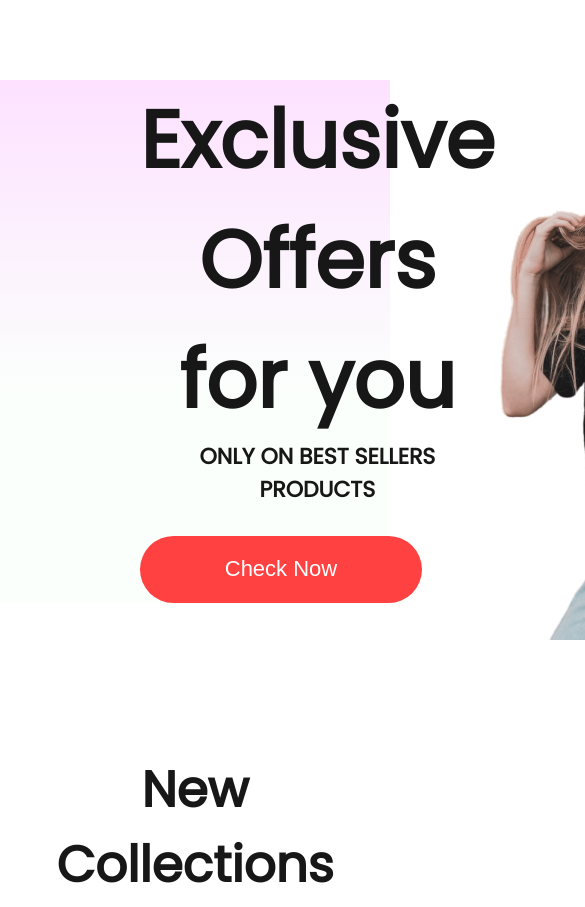
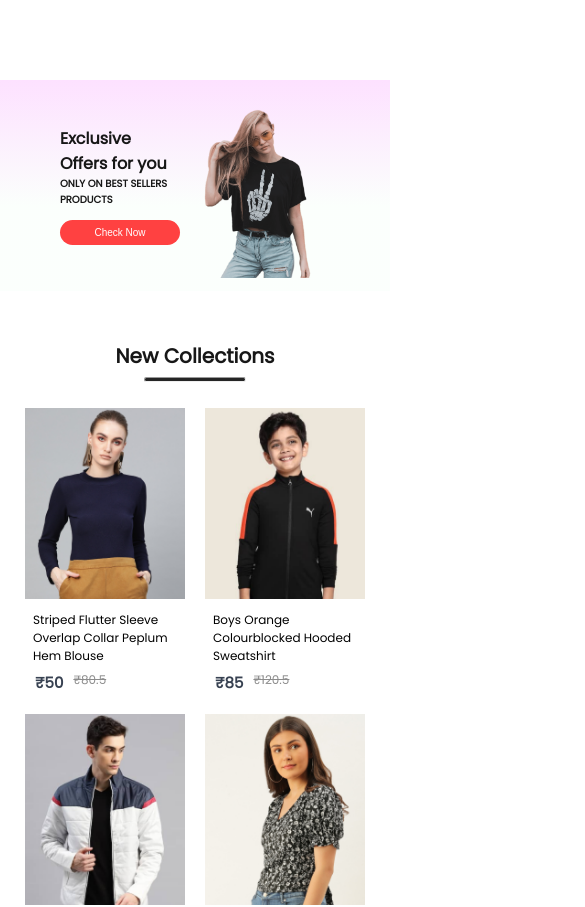
Before and after one commit to DileepChandra9597/E-Commerce-Website, a React (Create React App) app: page / in a window 390 px wide. Shown: the part 1760-2667 px from the top of the page, 585 px wide, since content can reach past the window. Built offline with nearby package versions, Linux system fonts and the light colour scheme.

Commit message:
fix: added css properties for less resolutions in Offers and NewCollections page

```diff
--- a/src/Components/NewCollections/NewCollections.css
+++ b/src/Components/NewCollections/NewCollections.css
@@ -4,7 +4,7 @@
     align-items: center;
     gap: 10px;
     margin-top: 50px;
-    margin-bottom: 100px;
+    margin-bottom: 10px;
 }
 .new-collections h1{
     color: #171717;
@@ -17,10 +17,57 @@
     border-radius: 10px;
     background: #252525;
 }
-
 .collections{
     display: grid;
+    gap: 20px;
     grid-template-columns: 1fr 1fr 1fr 1fr;
     grid-row-gap: 20px;
     margin-top: 50px;
 }
+@media(max-width:1280px){
+    .new-collections h1{
+        font-size: 40px;
+    }
+    .new-collections hr{
+        width: 160px;
+        height: 4px;
+    }
+    .collections{
+        gap: 20px;
+        margin-top: 30px;
+    }
+}
+@media(max-width:1024px){
+    .new-collections h1{
+        font-size: 30px;
+    }
+    .new-collections hr{
+        width: 120px;
+        height: 3px;
+    }
+    .collections{
+        gap: 15px;
+        margin-top: 20px;
+    }
+}
+ @media(max-width:800px){
+    .new-collections{
+        gap: 6px;
+    }
+    .new-collections h1{
+        font-size: 20px;
+    }
+    .new-collections hr{
+        width: 100px;
+    }
+    .collections{
+        gap: 5px;
+    }
+}
+@media(max-width:500px){
+    .collections{
+        display: grid;
+        grid-template-columns: 1fr 1fr;
+        gap: 20px;
+    }
+}
--- a/src/Components/Offers/Offers.css
+++ b/src/Components/Offers/Offers.css
@@ -13,18 +13,21 @@
     display: flex;
     flex-direction: column;
     justify-content: center;
+    text-align: left;
 }
 .offers-left h1{
     display: flex;
     color: #171717;
-    font-size: 80px;
+    font-size: 70px;
     font-weight: 600;
+    transition: 0.5s;
 }
 .offers-left p{
     display: flex;
     color: #171717;
     font-size: 22px;
     font-weight: 600;
+    transition: 0.5s;
 }
 .offers-left button{
     width: 282px;
@@ -37,6 +40,7 @@
     font-weight: 500;
     margin-top: 30px;
     cursor: pointer;
+    transition: 0.5s;
 }
 .offers-right{
     flex: 1;
@@ -44,4 +48,92 @@
     justify-content: center;
     align-items: center;
     padding-top: 50px;
+    transition: 0.5s;
 }
+@media(max-width:1280px){
+    .offers{
+        padding: 0px 80px;
+        margin-bottom: 120px
+    }
+    .offers-left h1{
+        font-size: 40px;
+    }
+    .offers-left p{
+        font-size: 18px;
+    }
+    .offers-right img{
+        width: 300px;
+    }
+    .offers-left button{
+        width: 220px;
+        height: 50px;
+        font-size: 18px;
+    }
+    .offers-right{
+        padding-top: 30px;
+    }
+}
+@media(max-width:1024px){
+    .offers{
+        padding: 0px 60px;
+        margin-bottom: 80px;
+        height: 40vh;
+    }
+    .offers-left h1{
+        font-size: 30px;
+    }
+    .offers-left p{
+        font-size: 16px;
+    }
+    .offers-right img{
+        width: 200px;
+    }
+    .offers-left button{
+        width: 160px;
+        height: 40px;
+        font-size: 16px;
+    }
+    .offers-right{
+        padding-top: 10px;
+    }
+}
+@media(max-width:800px){
+    .offers{
+        margin-bottom: 60px;
+    }
+    .offers-left h1{
+        font-size: 22px;
+    }
+    .offers-left p{
+        font-size: 13px;
+    }
+    .offers-right img{
+        width: 180px;
+    }
+    .offers-left button{
+        width: 140px;
+        height: 30px;
+        font-size: 12px;
+    }
+}
+@media(max-width:500px){
+    .offers{
+        height: 25vh;
+        margin-bottom: 50px;
+    }
+    .offers-left h1{
+        font-size: 16px;
+    }
+    .offers-left p{
+        font-size: 10px;
+    }
+    .offers-right img{
+        width: 120px;
+    }
+    .offers-left button{
+        width: 120px;
+        height: 25px;
+        font-size: 10px;
+        margin-top: 12px;
+    }
+}
```
